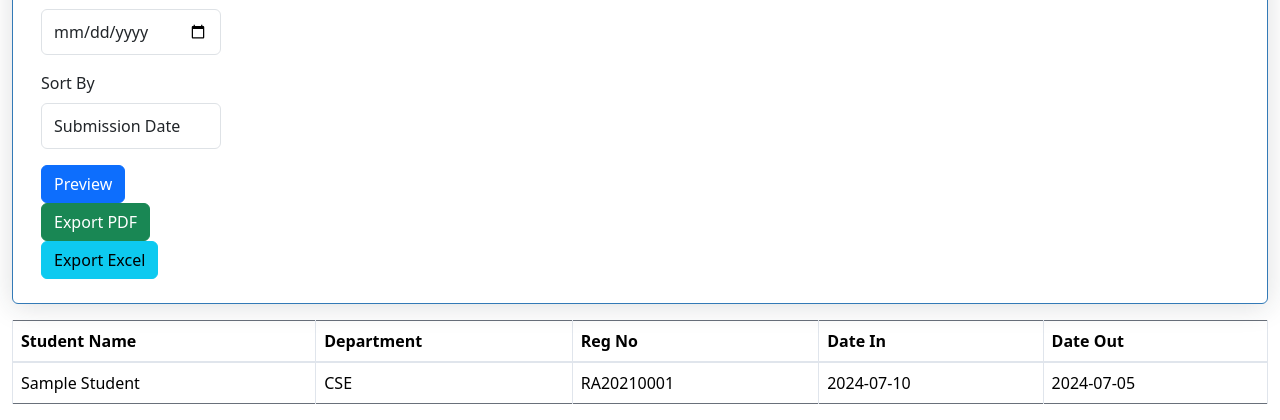
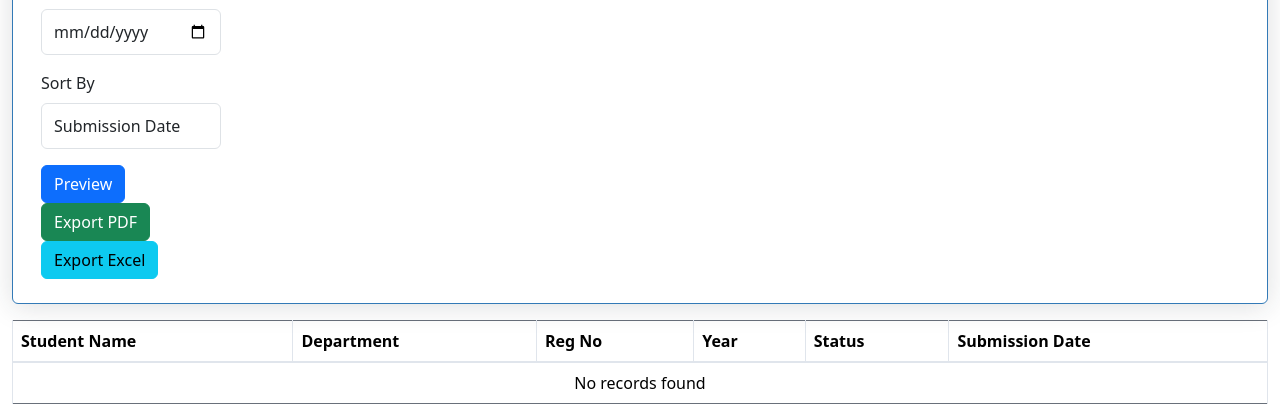
Before and after one commit to aswinemarx/SRM_OUTPASS, a PHP site: template students/template/HRDSystemAdmin.html in a window 1280 px wide. Shown: the part 969-1389 px from the top of the page. Run offline with PHP 8.4, Linux system fonts and the light colour scheme; the template is opened without the code that fills it, so the values that code supplies are empty; some libraries are stand-ins or nearby versions; some web fonts are replaced.

Commit message:
admin report test

```diff
--- a/students/template/HRDSystemAdmin.html
+++ b/students/template/HRDSystemAdmin.html
@@ -354,18 +354,14 @@
                                         <th>Student Name</th>
                                         <th>Department</th>
                                         <th>Reg No</th>
-                                        <th>Date In</th>
-                                        <th>Date Out</th>
+                                        <th>Year</th>
+                                        <th>Status</th>
+                                        <th>Submission Date</th>
                                     </tr>
                                 </thead>
                                 <tbody>
-                                    <!-- Example row with sample values -->
                                     <tr>
-                                        <td>Sample Student</td>
-                                        <td>CSE</td>
-                                        <td>RA20210001</td>
-                                        <td>2024-07-10</td>
-                                        <td>2024-07-05</td>
+                                        <td colspan="6" class="text-center">No records found</td>
                                     </tr>
                                 </tbody>
                             </table>
```
Also changed, not shown: students/template/generate_admin_report.php (+21 -5 lines).
